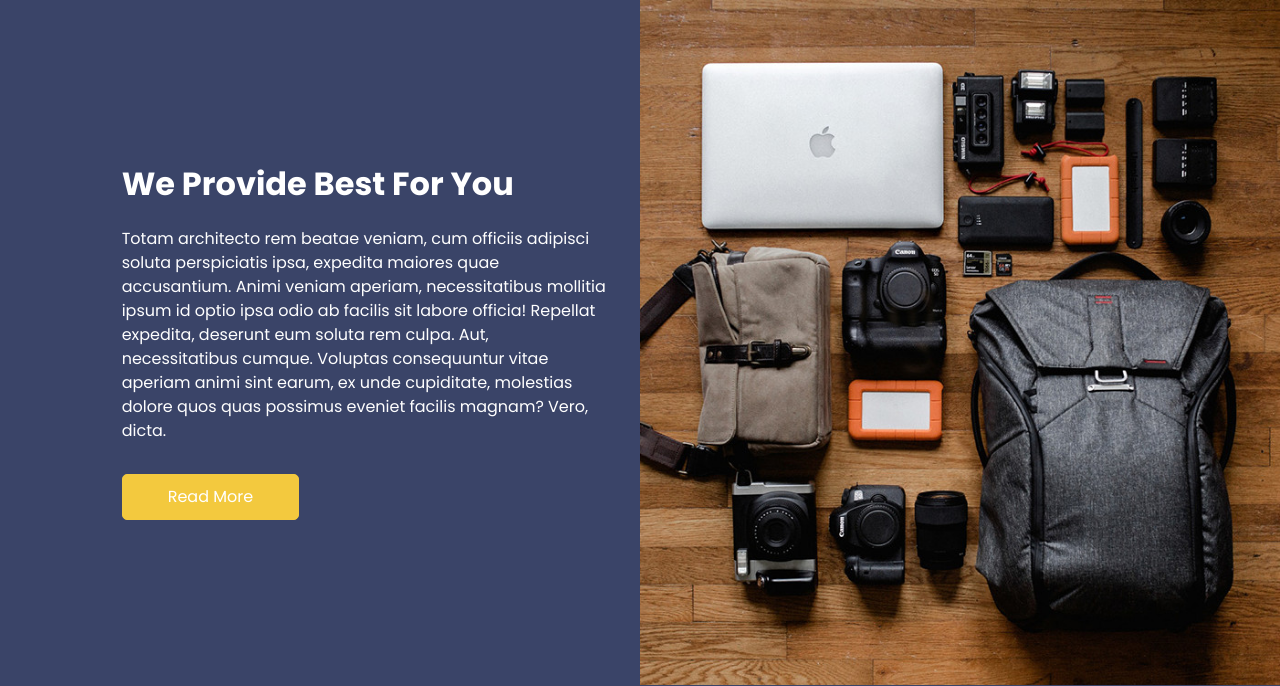
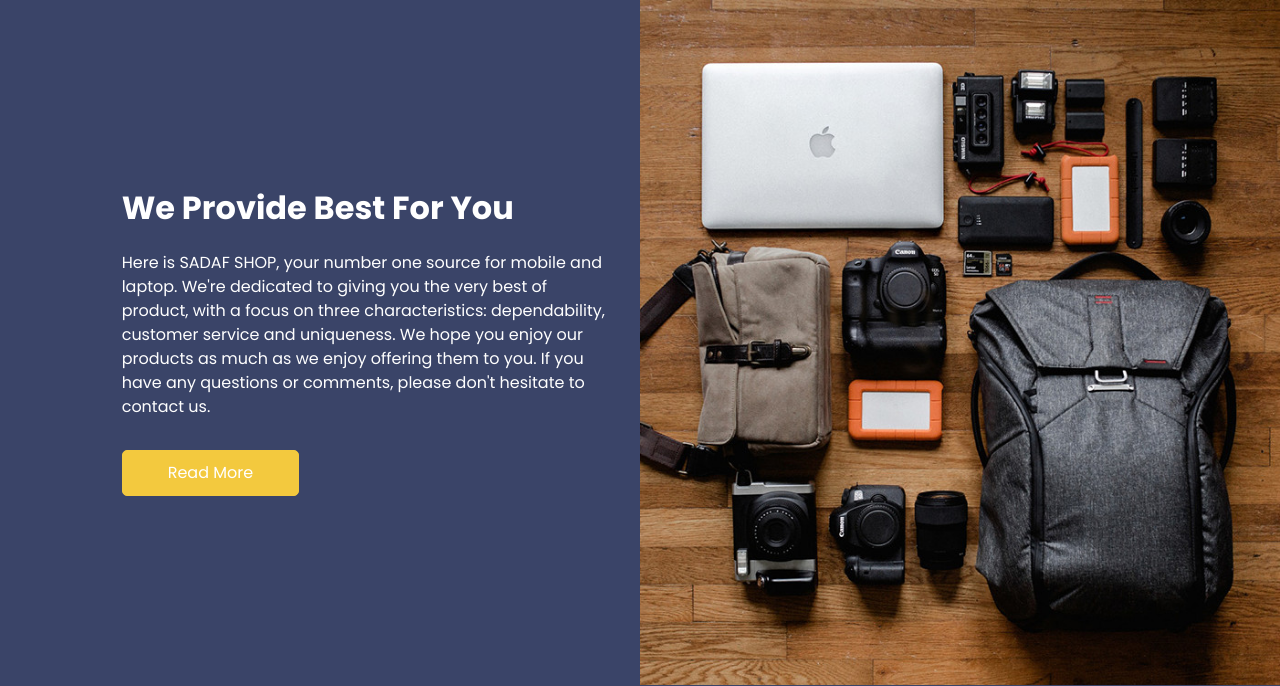
Before and after one commit to Alirezahn1/Ecommerce, a Django app: page /about/ in a window 1280 px wide. Shown: the part 134-820 px from the top of the page. Run offline with Django 4.2, Linux system fonts and the light colour scheme; some libraries are stand-ins or nearby versions.

Commit message:
fix about html

```diff
--- a/templates/base/about.html
+++ b/templates/base/about.html
@@ -14,8 +14,8 @@
               </h2>
             </div>
             <p>
-              Totam architecto rem beatae veniam, cum officiis adipisci soluta perspiciatis ipsa, expedita maiores quae accusantium. Animi veniam aperiam, necessitatibus mollitia ipsum id optio ipsa odio ab facilis sit labore officia!
-              Repellat expedita, deserunt eum soluta rem culpa. Aut, necessitatibus cumque. Voluptas consequuntur vitae aperiam animi sint earum, ex unde cupiditate, molestias dolore quos quas possimus eveniet facilis magnam? Vero, dicta.
+                Here is SADAF SHOP, your number one source for mobile and laptop. We're dedicated to giving you the very best of product, with a focus on three characteristics: dependability, customer service and uniqueness.
+                We hope you enjoy our products as much as we enjoy offering them to you. If you have any questions or comments, please don't hesitate to contact us.
             </p>
             <a href="">
               Read More
```
